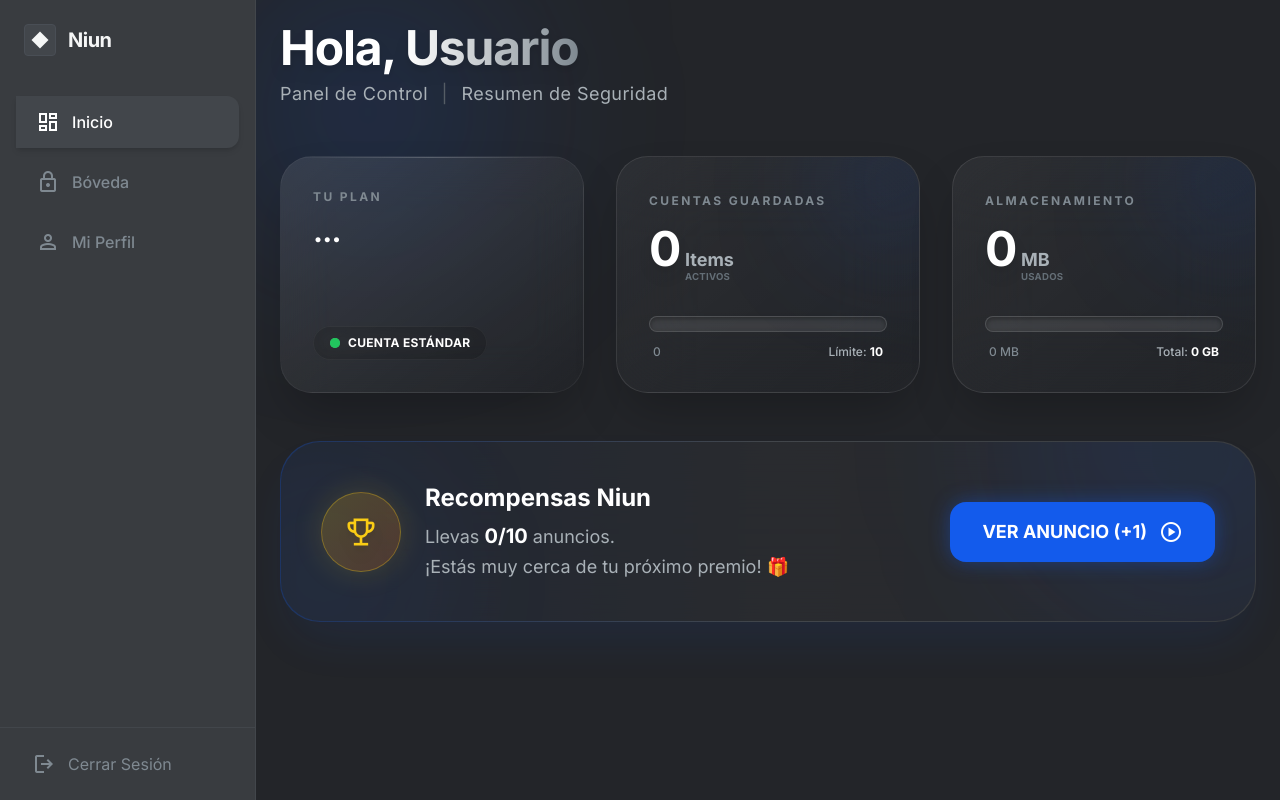
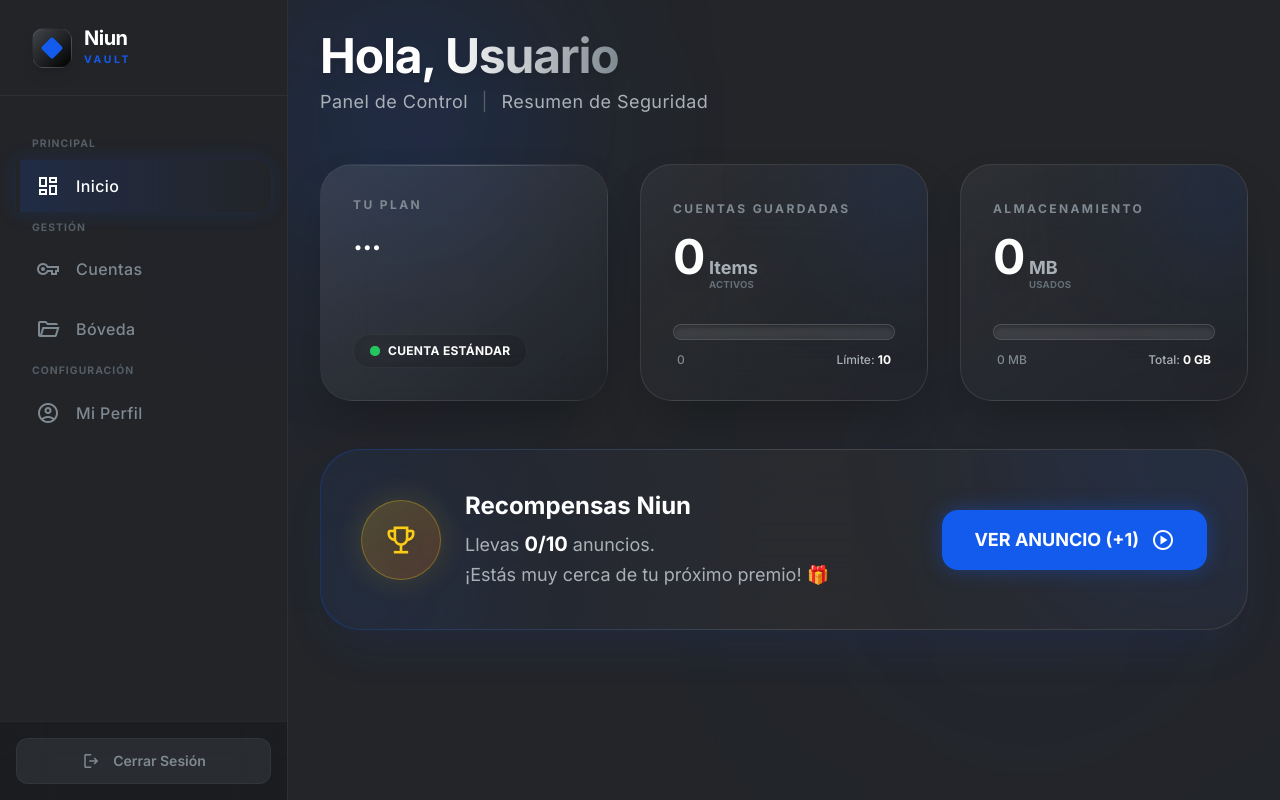
Before and after one commit to j0t4inc0de/niun-frontend, a Vue app: page /dashboard in a window 1280 px wide. Built offline with nearby package versions, Linux system fonts and the light colour scheme; no server answers; sample sign-in values are in the browser's storage.

Commit message:
Refac: Estilo: Menu lateral

```diff
--- a/src/layouts/MainLayout.vue
+++ b/src/layouts/MainLayout.vue
@@ -17,70 +17,161 @@
 </script>
 
 <template>
-    <div class="flex h-screen bg-mako-950 text-mako-50 font-body overflow-hidden">
+    <div class="flex h-screen bg-mako-950 text-mako-50 font-body overflow-hidden selection:bg-primary/30 relative">
+
+        <div class="absolute inset-0 z-0 pointer-events-none">
+            <div class="absolute top-0 left-0 w-[500px] h-[500px] bg-primary/5 rounded-full blur-[120px] opacity-50">
+            </div>
+            <div
+                class="absolute bottom-0 right-0 w-[500px] h-[500px] bg-blue-600/5 rounded-full blur-[120px] opacity-50">
+            </div>
+        </div>
 
         <div v-if="isMobileMenuOpen" @click="isMobileMenuOpen = false"
-            class="fixed inset-0 z-20 bg-black/50 backdrop-blur-sm md:hidden transition-opacity">
+            class="fixed inset-0 z-40 bg-black/80 backdrop-blur-sm md:hidden transition-opacity">
         </div>
 
         <aside :class="[
-            'fixed inset-y-0 left-0 z-30 w-64 bg-mako-900 border-r border-mako-800 transition-transform duration-300 ease-in-out md:relative md:translate-x-0 flex flex-col',
+            'fixed inset-y-0 left-0 z-50 w-72 bg-mako-950/80 backdrop-blur-xl border-r border-white/5 flex flex-col transition-transform duration-300 ease-out md:relative md:translate-x-0',
             isMobileMenuOpen ? 'translate-x-0' : '-translate-x-full'
         ]">
-            <div class="p-6 flex items-center gap-3">
-                <div class="w-8 h-8 rounded bg-mako-800 border border-mako-700 flex items-center justify-center">
-                    <div class="w-3 h-3 bg-mako-50 rotate-45"></div>
+
+            <div class="h-24 flex items-center px-8 border-b border-white/5">
+                <div class="flex items-center gap-3 group cursor-pointer select-none">
+                    <div
+                        class="relative w-10 h-10 rounded-xl bg-gradient-to-br from-mako-800 to-black border border-white/10 flex items-center justify-center shadow-lg group-hover:shadow-primary/20 transition-all duration-300">
+                        <div
+                            class="w-4 h-4 bg-primary rounded-sm rotate-45 group-hover:rotate-90 transition-transform duration-500">
+                        </div>
+                        <div
+                            class="absolute inset-0 bg-primary/20 blur-md opacity-0 group-hover:opacity-100 transition-opacity">
+                        </div>
+                    </div>
+                    <div class="flex flex-col">
+                        <span class="text-xl font-bold tracking-tight text-white leading-none">Niun</span>
+                        <span
+                            class="text-[0.65rem] font-bold text-primary tracking-[0.25em] uppercase mt-1">Vault</span>
+                    </div>
                 </div>
-                <span class="text-xl font-bold tracking-tight">Niun</span>
 
-                <button @click="isMobileMenuOpen = false" class="ml-auto md:hidden text-mako-400">
-                    <span class="material-symbols-outlined">close</span>
+                <button @click="isMobileMenuOpen = false"
+                    class="ml-auto md:hidden text-mako-400 hover:text-white transition-colors">
+                    <span class="material-symbols-outlined">close_small</span>
                 </button>
             </div>
 
-            <nav class="flex-1 px-4 space-y-2 mt-4">
+            <nav class="flex-1 px-4 py-8 space-y-2 overflow-y-auto custom-scrollbar">
+
+                <div class="px-4 mb-2 mt-2 text-[0.65rem] font-bold text-mako-600 uppercase tracking-widest">Principal
+                </div>
+
                 <router-link to="/dashboard" @click="isMobileMenuOpen = false"
-                    active-class="bg-mako-800 text-white border-l-4 border-primary shadow-md"
-                    class="group flex items-center gap-3 px-4 py-3.5 rounded-r-xl border-l-4 border-transparent text-mako-400 hover:text-white hover:bg-mako-800/50 transition-all duration-200">
-                    <span class="material-symbols-outlined group-hover:scale-110 transition-transform">dashboard</span>
-                    <span class="font-medium">Inicio</span>
+                    active-class="bg-gradient-to-r from-primary/15 to-transparent border-l-4 border-primary text-white shadow-[0_0_20px_rgba(19,91,236,0.15)]"
+                    class="flex items-center gap-4 px-4 py-3.5 rounded-r-2xl border-l-4 border-transparent text-mako-400 hover:text-white hover:bg-white/5 transition-all duration-200 group">
+                    <span
+                        class="material-symbols-outlined group-hover:scale-110 transition-transform duration-200">dashboard</span>
+                    <span class="font-medium tracking-wide">Inicio</span>
+                </router-link>
+
+                <div class="px-4 mt-8 mb-2 text-[0.65rem] font-bold text-mako-600 uppercase tracking-widest">Gestión
+                </div>
+
+                <router-link to="/cuentas" @click="isMobileMenuOpen = false"
+                    active-class="bg-gradient-to-r from-primary/15 to-transparent border-l-4 border-primary text-white shadow-[0_0_20px_rgba(19,91,236,0.15)]"
+                    class="flex items-center gap-4 px-4 py-3.5 rounded-r-2xl border-l-4 border-transparent text-mako-400 hover:text-white hover:bg-white/5 transition-all duration-200 group">
+                    <span
+                        class="material-symbols-outlined group-hover:scale-110 transition-transform duration-200">vpn_key</span>
+                    <span class="font-medium tracking-wide">Cuentas</span>
                 </router-link>
 
                 <router-link to="/boveda" @click="isMobileMenuOpen = false"
-                    active-class="bg-mako-800 text-white border-l-4 border-primary shadow-md"
-                    class="group flex items-center gap-3 px-4 py-3.5 rounded-r-xl border-l-4 border-transparent text-mako-400 hover:text-white hover:bg-mako-800/50 transition-all duration-200">
-                    <span class="material-symbols-outlined group-hover:scale-110 transition-transform">lock</span>
-                    <span class="font-medium">Bóveda</span>
+                    active-class="bg-gradient-to-r from-primary/15 to-transparent border-l-4 border-primary text-white shadow-[0_0_20px_rgba(19,91,236,0.15)]"
+                    class="flex items-center gap-4 px-4 py-3.5 rounded-r-2xl border-l-4 border-transparent text-mako-400 hover:text-white hover:bg-white/5 transition-all duration-200 group">
+                    <span
+                        class="material-symbols-outlined group-hover:scale-110 transition-transform duration-200">folder_open</span>
+                    <span class="font-medium tracking-wide">Bóveda</span>
                 </router-link>
 
+                <div class="px-4 mt-8 mb-2 text-[0.65rem] font-bold text-mako-600 uppercase tracking-widest">
+                    Configuración</div>
+
                 <router-link to="/perfil" @click="isMobileMenuOpen = false"
-                    active-class="bg-mako-800 text-white border-l-4 border-primary shadow-md"
-                    class="group flex items-center gap-3 px-4 py-3.5 rounded-r-xl border-l-4 border-transparent text-mako-400 hover:text-white hover:bg-mako-800/50 transition-all duration-200">
-                    <span class="material-symbols-outlined group-hover:scale-110 transition-transform">person</span>
-                    <span class="font-medium">Mi Perfil</span>
+                    active-class="bg-gradient-to-r from-primary/15 to-transparent border-l-4 border-primary text-white shadow-[0_0_20px_rgba(19,91,236,0.15)]"
+                    class="flex items-center gap-4 px-4 py-3.5 rounded-r-2xl border-l-4 border-transparent text-mako-400 hover:text-white hover:bg-white/5 transition-all duration-200 group">
+                    <span
+                        class="material-symbols-outlined group-hover:scale-110 transition-transform duration-200">account_circle</span>
+                    <span class="font-medium tracking-wide">Mi Perfil</span>
                 </router-link>
+
             </nav>
 
-            <div class="p-4 border-t border-mako-800">
+            <div class="p-4 border-t border-white/5 bg-black/20">
                 <button @click="handleLogout"
-                    class="flex items-center gap-3 w-full px-4 py-2 text-mako-400 hover:text-red-400 transition-colors">
-                    <span class="material-symbols-outlined">logout</span>
-                    Cerrar Sesión
+                    class="flex items-center justify-center gap-3 w-full px-4 py-3 rounded-xl border border-white/5 bg-mako-900/50 text-mako-400 hover:text-white hover:bg-red-500/10 hover:border-red-500/20 hover:shadow-[0_0_15px_rgba(239,68,68,0.1)] transition-all duration-200 group">
+                    <span
+                        class="material-symbols-outlined group-hover:-translate-x-1 transition-transform text-[20px]">logout</span>
+                    <span class="font-semibold text-sm">Cerrar Sesión</span>
                 </button>
             </div>
         </aside>
 
-        <div class="flex-1 flex flex-col overflow-hidden">
-            <header class="md:hidden flex items-center justify-between p-4 bg-mako-900 border-b border-mako-800">
-                <span class="font-bold">Niun</span>
-                <button @click="isMobileMenuOpen = true" class="text-mako-50">
+        <div class="flex-1 flex flex-col h-screen overflow-hidden relative z-10">
+
+            <header
+                class="md:hidden flex items-center justify-between p-4 bg-mako-950/80 backdrop-blur-md border-b border-white/5 sticky top-0 z-20">
+                <div class="flex items-center gap-3">
+                    <div class="w-8 h-8 rounded-lg bg-primary/20 flex items-center justify-center">
+                        <div class="w-3 h-3 bg-primary rotate-45"></div>
+                    </div>
+                    <span class="font-bold text-lg text-white">Niun</span>
+                </div>
+                <button @click="isMobileMenuOpen = true"
+                    class="p-2 text-mako-200 hover:bg-white/10 rounded-lg transition-colors">
                     <span class="material-symbols-outlined">menu</span>
                 </button>
             </header>
 
-            <main class="flex-1 overflow-x-hidden overflow-y-auto p-6 scroll-smooth">
-                <router-view />
+            <main class="flex-1 overflow-x-hidden overflow-y-auto p-4 md:p-8 scroll-smooth custom-scrollbar">
+                <router-view v-slot="{ Component }">
+                    <transition name="fade" mode="out-in">
+                        <component :is="Component" />
+                    </transition>
+                </router-view>
             </main>
         </div>
     </div>
 </template>
+
+<style scoped>
+/* Transición de páginas "Fade Up" */
+.fade-enter-active,
+.fade-leave-active {
+    transition: opacity 0.2s ease, transform 0.2s ease;
+}
+
+.fade-enter-from,
+.fade-leave-to {
+    opacity: 0;
+    transform: translateY(5px);
+}
+
+/* Scrollbar Minimalista para Sidebar y Main */
+.custom-scrollbar::-webkit-scrollbar {
+    width: 4px;
+}
+
+.custom-scrollbar::-webkit-scrollbar-track {
+    background: transparent;
+}
+
+.custom-scrollbar::-webkit-scrollbar-thumb {
+    background: #3f3f46;
+    /* mako-700 */
+    border-radius: 10px;
+}
+
+.custom-scrollbar::-webkit-scrollbar-thumb:hover {
+    background: #52525b;
+    /* mako-600 */
+}
+</style>
```
